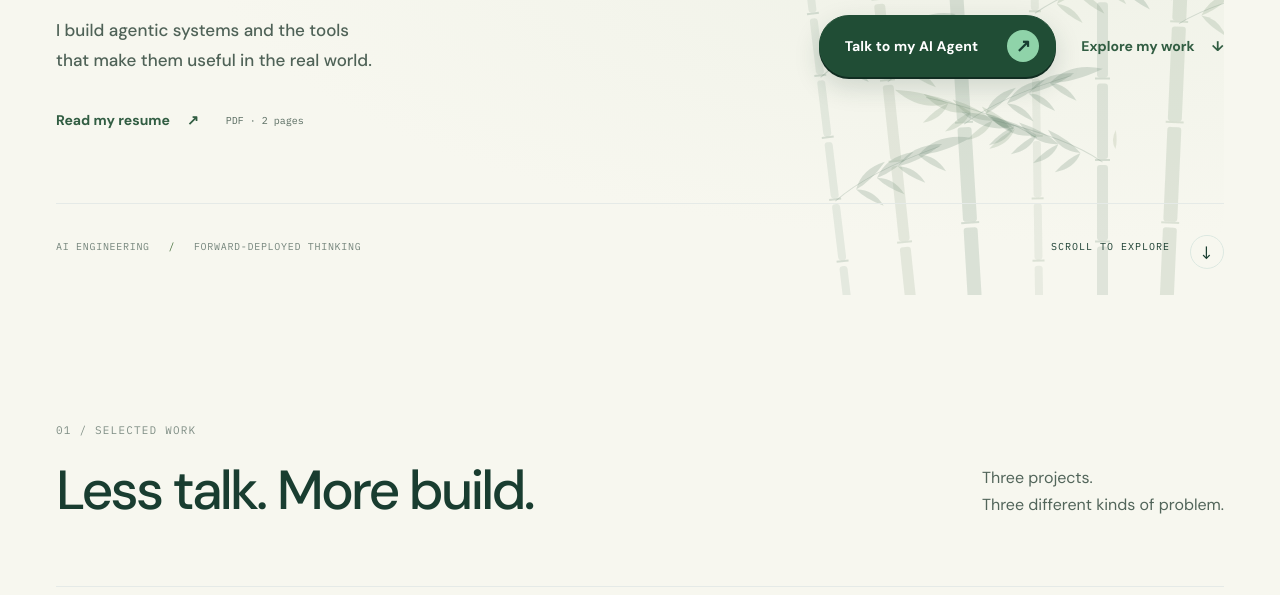
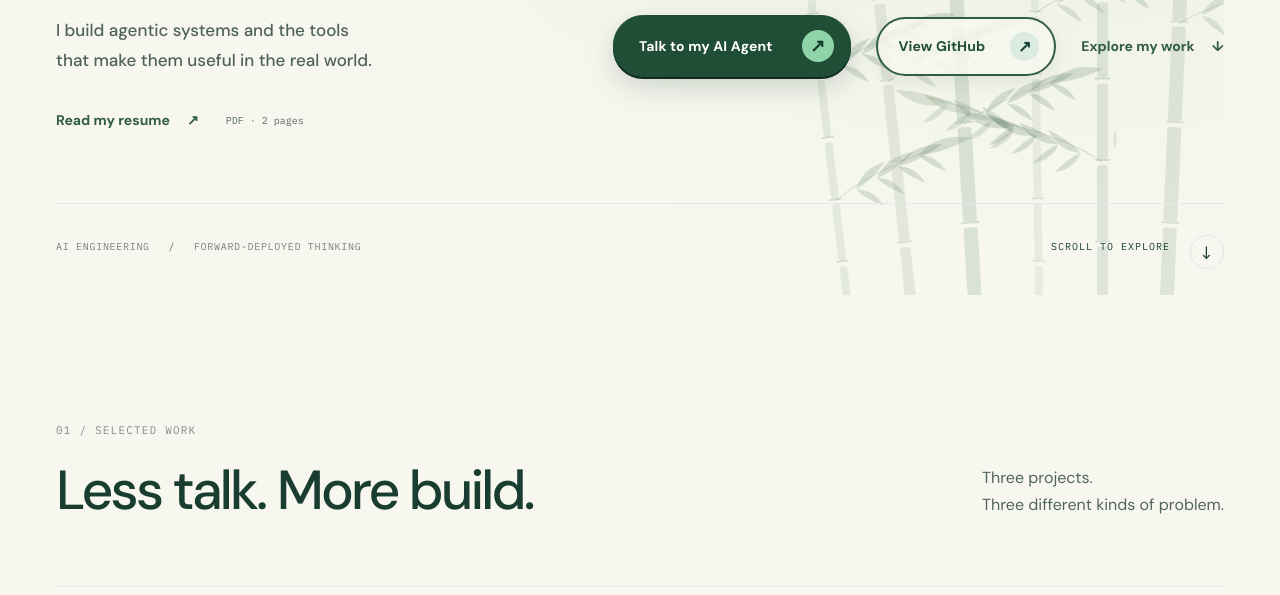
Before and after one commit to just-sree/just-sree, a website: page portfolio/public/index.html in a window 1280 px wide. Shown: the part 505-1100 px from the top of the page. Drawn offline with Linux system fonts and the light colour scheme; no server answers.

Commit message:
feat: add prominent GitHub profile button

```diff
--- a/portfolio/public/index.html
+++ b/portfolio/public/index.html
@@ -28,7 +28,7 @@
       <div class="hero-copy">
         <p class="role-label hero-enter">Complex problems. Clear intent.</p>
         <h1 id="hero-title"><span class="hero-line hero-enter">From hard problems</span><span class="hero-line hero-enter">to <em>working AI</em><span class="orange-period">.</span></span></h1>
-        <div class="hero-bottom hero-enter"><p class="hero-description">I build agentic systems and the tools<br class="desktop-break"> that make them useful in the real world.</p><div class="hero-actions"><button class="button button-dark" data-agent>Talk to my AI Agent <span aria-hidden="true">↗</span></button><a class="text-link" href="#work">Explore my work <span aria-hidden="true">↓</span></a></div></div>
+        <div class="hero-bottom hero-enter"><p class="hero-description">I build agentic systems and the tools<br class="desktop-break"> that make them useful in the real world.</p><div class="hero-actions"><button class="button button-dark" data-agent>Talk to my AI Agent <span aria-hidden="true">↗</span></button><a class="button button-outline github-button" href="https://github.com/just-sree" target="_blank" rel="noreferrer">View GitHub <span aria-hidden="true">↗</span></a><a class="text-link" href="#work">Explore my work <span aria-hidden="true">↓</span></a></div></div>
       </div>
       <a class="text-link hero-resume" href="/resume.pdf" target="_blank" rel="noreferrer">Read my resume <span aria-hidden="true">↗</span><small> PDF · 2 pages</small></a>
       <div class="hero-footer"><p>AI ENGINEERING <span>/</span> FORWARD-DEPLOYED THINKING</p><a href="#work" class="scroll-cue"><span>SCROLL TO EXPLORE</span><span class="scroll-arrow" aria-hidden="true">↓</span></a></div>
--- a/portfolio/public/scroll.css
+++ b/portfolio/public/scroll.css
@@ -68,6 +68,31 @@ dialog{background:var(--paper);border-color:#e4ebe7;color:var(--ink)}dialog::bac
 }
 .button-dark:hover>span:last-child,.nav-agent:hover>span:last-child{background:#a9e6be;transform:translate(2px,-2px) rotate(4deg)}
 .button-dark:focus-visible,.nav-agent:focus-visible{outline:3px solid #8fd3a9;outline-offset:4px}
+.hero-actions{flex-wrap:wrap}
+.button-outline{
+  padding:13px 15px 13px 21px;
+  border:2px solid #315d42;
+  background:#f7f7efdb;
+  color:#204d35;
+  font-weight:750;
+  letter-spacing:.01em;
+  box-shadow:0 7px 18px #173e3114;
+}
+.button-outline>span:last-child{
+  display:grid;
+  place-items:center;
+  width:29px;
+  height:29px;
+  margin-left:3px;
+  border-radius:50%;
+  background:#dcebe2;
+  color:#173e31;
+  font-size:16px;
+  transition:transform .28s cubic-bezier(.16,1,.3,1),background .28s;
+}
+.button-outline:hover{background:#e9f2ec;color:#173e31;border-color:#204d35;transform:translateY(-2px);box-shadow:0 10px 24px #173e3120}
+.button-outline:hover>span:last-child{background:#bce0c9;transform:translate(2px,-2px)}
+.button-outline:focus-visible{outline:3px solid #8fd3a9;outline-offset:4px}
 
 @media(max-width:480px){
   .hero-description,.project-card p,.bench-item p,.contact-section>p:not(.eyebrow){font-size:16px}
@@ -75,4 +100,5 @@ dialog{background:var(--paper);border-color:#e4ebe7;color:var(--ink)}dialog::bac
   .hero-actions .button,.contact-actions .button{font-size:14px;min-height:54px;padding:10px 11px 10px 20px}
   .nav-agent{font-size:12px;padding:7px 8px 7px 13px}
   .nav-agent>span:last-child{width:26px;height:26px}
+  .hero-actions .button-outline{padding:9px 10px 9px 17px}
 }
```
